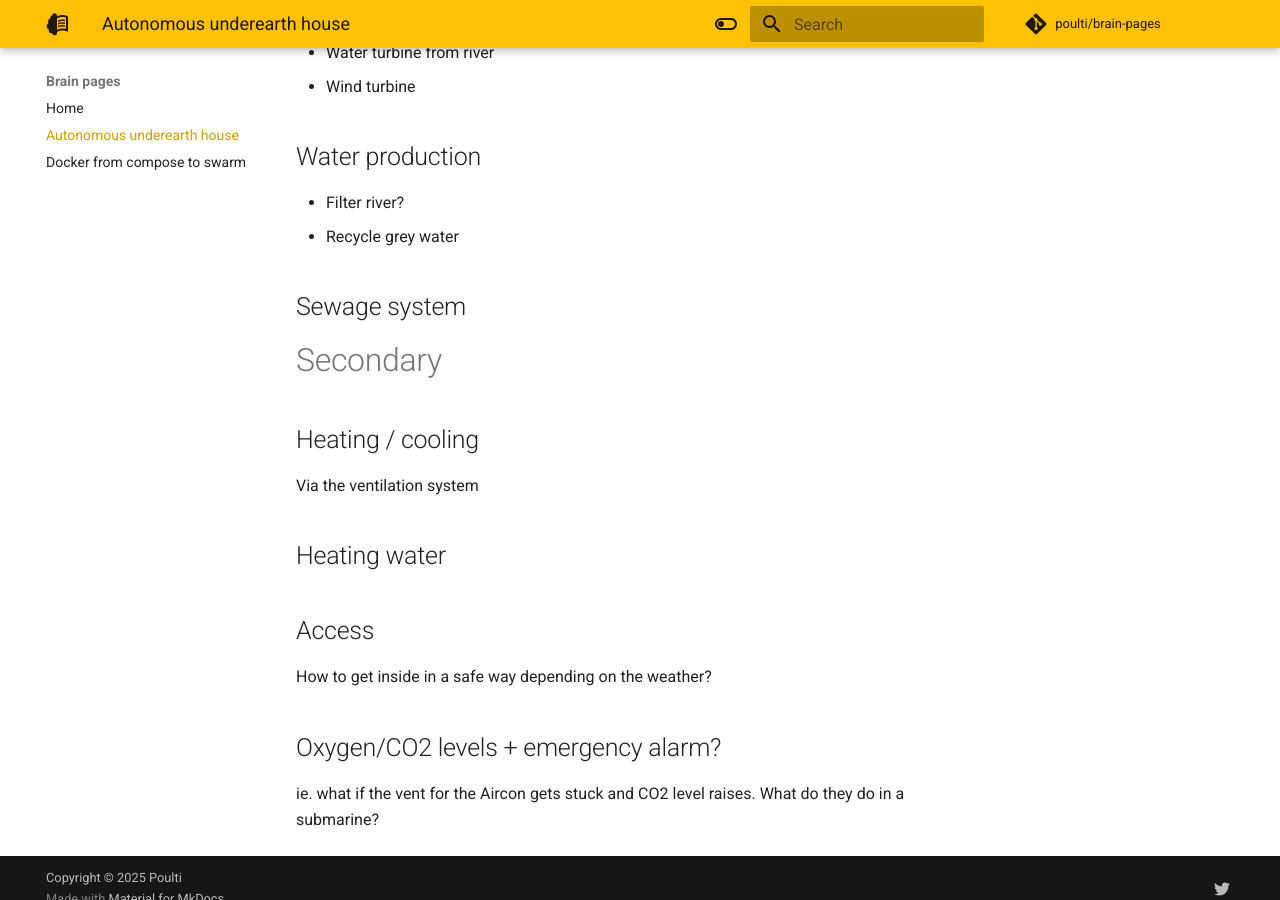
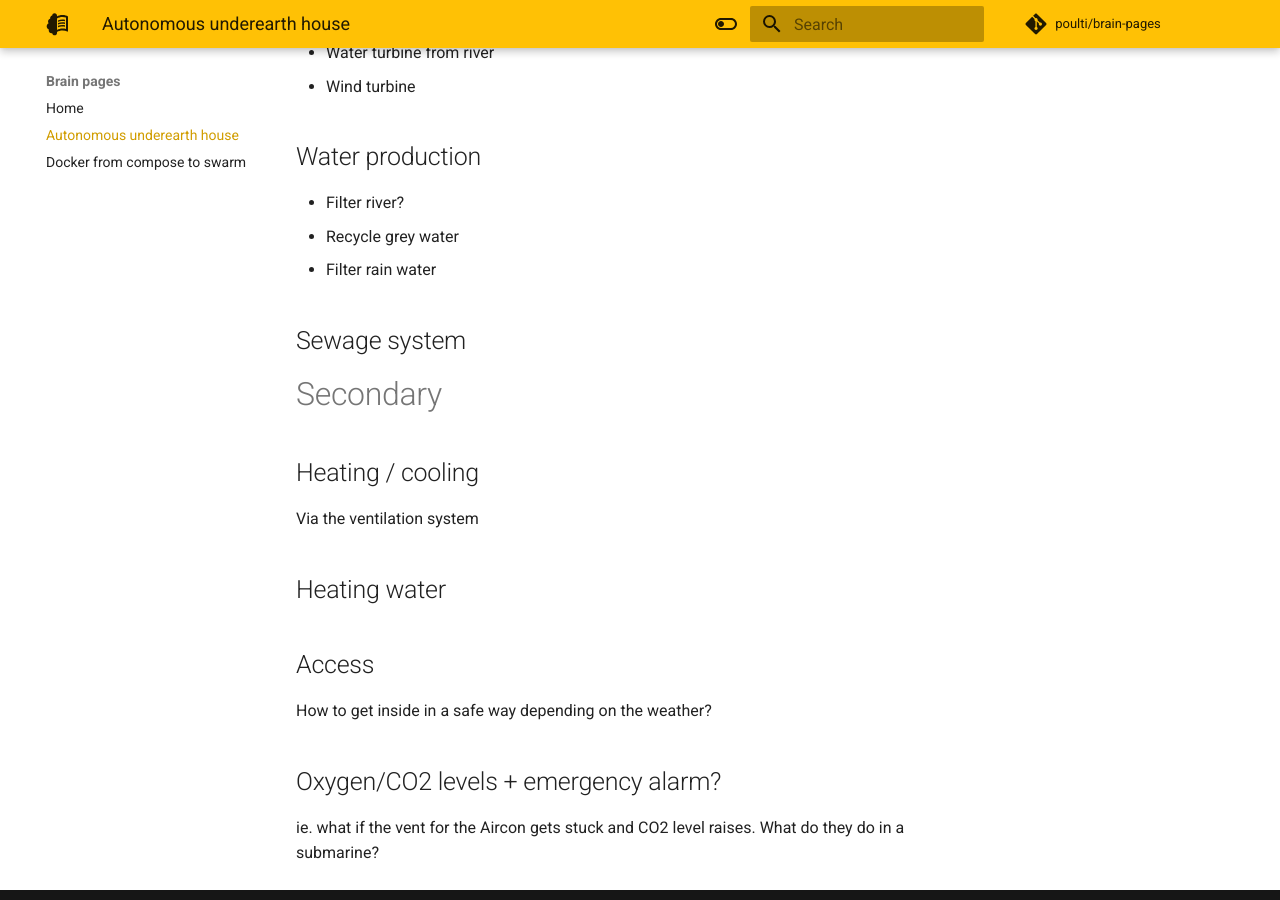
Before and after one commit to poulti/brain-pages, an MkDocs documentation site: the page built from docs/autonomous-underearth-house.md, in a window 1280 px wide and 900 px high, scrolled down 1172 px. Built offline with MkDocs 1.6.1 and Material for MkDocs 9.7.7, drawn with Linux system fonts in a browser that asks for light colours; comment, search, counter and statistics services are not loaded.

Commit message:
Add to water production

```diff
--- a/docs/autonomous-underearth-house.md
+++ b/docs/autonomous-underearth-house.md
@@ -32,6 +32,7 @@ Shouldn't be too much of a problem under earth.
 ## Water production
 - Filter river?
 - Recycle grey water
+- Filter rain water
 ## Sewage system
 
 # Secondary
```
